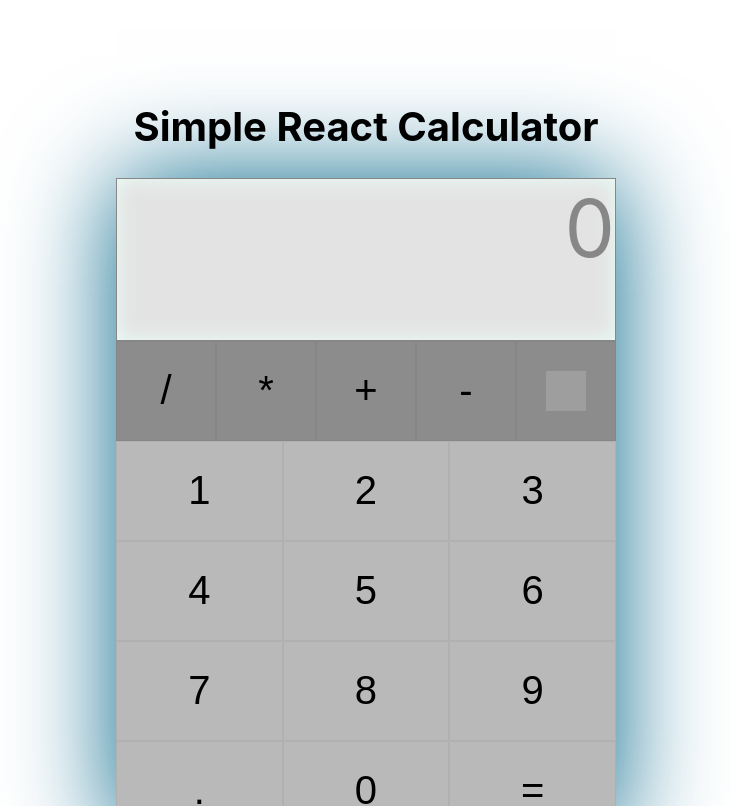
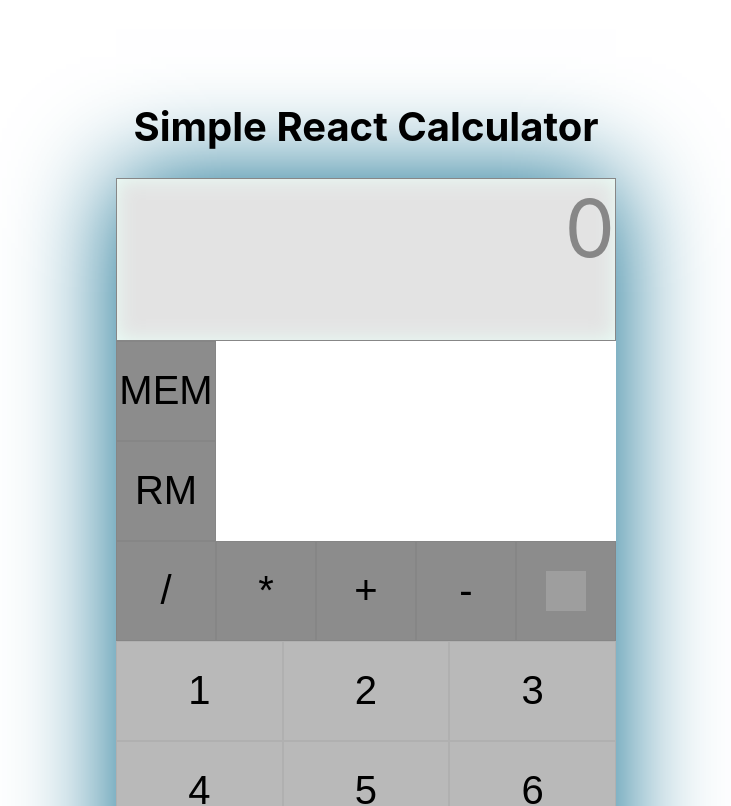
Before and after one commit to Kistegez/calculator, a React (Create React App) app in the folder client/: page / in a window 1280 px wide. Shown: the top 806 px of the page, without its empty margins (274-1005 px from the left). Built offline with nearby package versions, Linux system fonts and the light colour scheme; grey boxes are pictures that could not be loaded.

Commit message:
Feat - memory save and remove buttons

```diff
--- a/client/src/App.js
+++ b/client/src/App.js
@@ -50,7 +50,15 @@ function Calculator() {
         return digits
     }
 
-  return (
+    function saveToMemory() {
+
+    }
+
+    function readFromMemory() {
+
+    }
+
+    return (
       <div>
           <center> <h1> Simple React Calculator</h1></center>
 
@@ -61,6 +69,10 @@ function Calculator() {
               </div>
 
               <div>
+                  <div className='memory'>
+                      <button onClick={()=>{saveToMemory()}}>MEM</button>
+                      <button onClick={()=>{readFromMemory()}}>RM</button>
+                  </div>
                   <div className='ops'>
 
                       <button onClick={()=>{handleCalcClick('/')}} >/</button>
@@ -69,6 +81,8 @@ function Calculator() {
                       <button onClick={()=>{handleCalcClick('-')}}>-</button>
                       <button onClick={handleClearClick}> <img  width={40} height={40} src="https://cdn-icons-png.flaticon.com/512/159/159805.png" /></button>
                   </div>
+
+
                   <div className='dig'>
 
                       {createDigits()}
```
